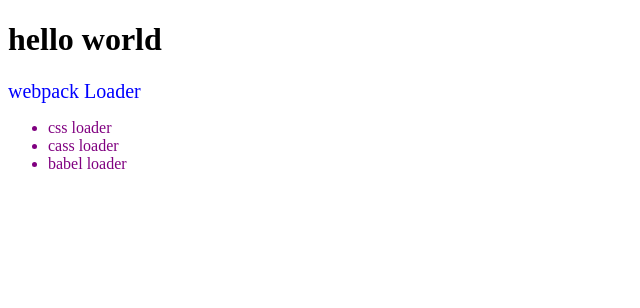
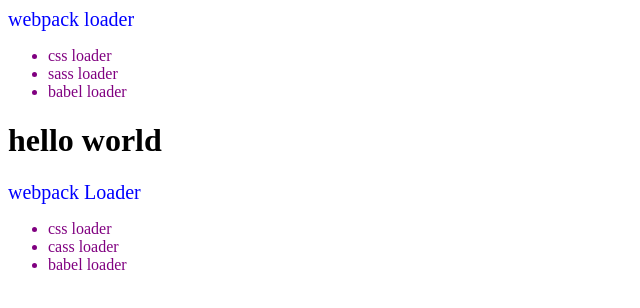
Before and after one commit to roger79118/webpack_test, a React app: page dist/index.html in a window 1280 px wide. Shown: the whole page, without its empty margins (0-640 px from the left). Built offline with nearby package versions, Linux system fonts and the light colour scheme.

Commit message:
webpack loader update

```diff
--- a/dist/index.html
+++ b/dist/index.html
@@ -7,12 +7,12 @@
     <title>Document</title>
 </head>
 <body>
-    <!-- <div class="title">webpack loader</div>
+    <div class="title">webpack loader</div>
     <ul>
         <li>css loader</li>
         <li>sass loader</li>
         <li>babel loader</li>
-    </ul> -->
+    </ul>
     <h1>hello world</h1>
     <script src="main.js"></script>
 </body>
```
